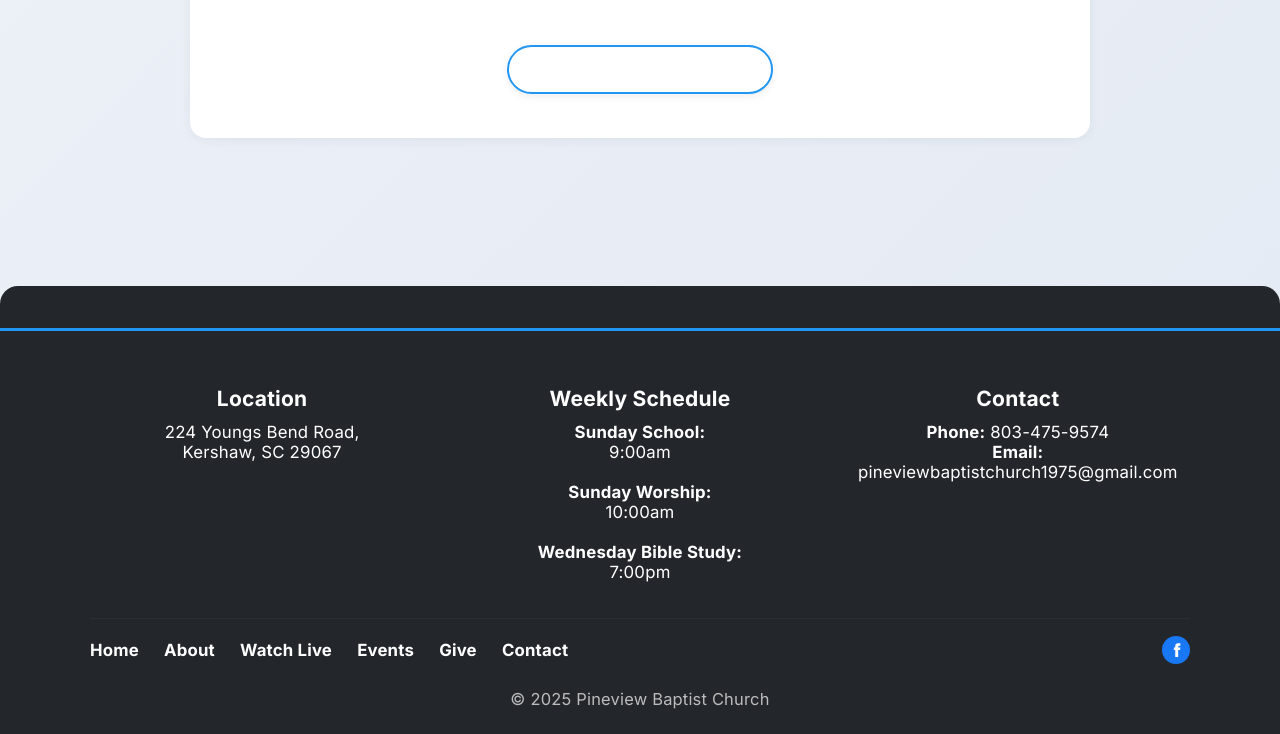
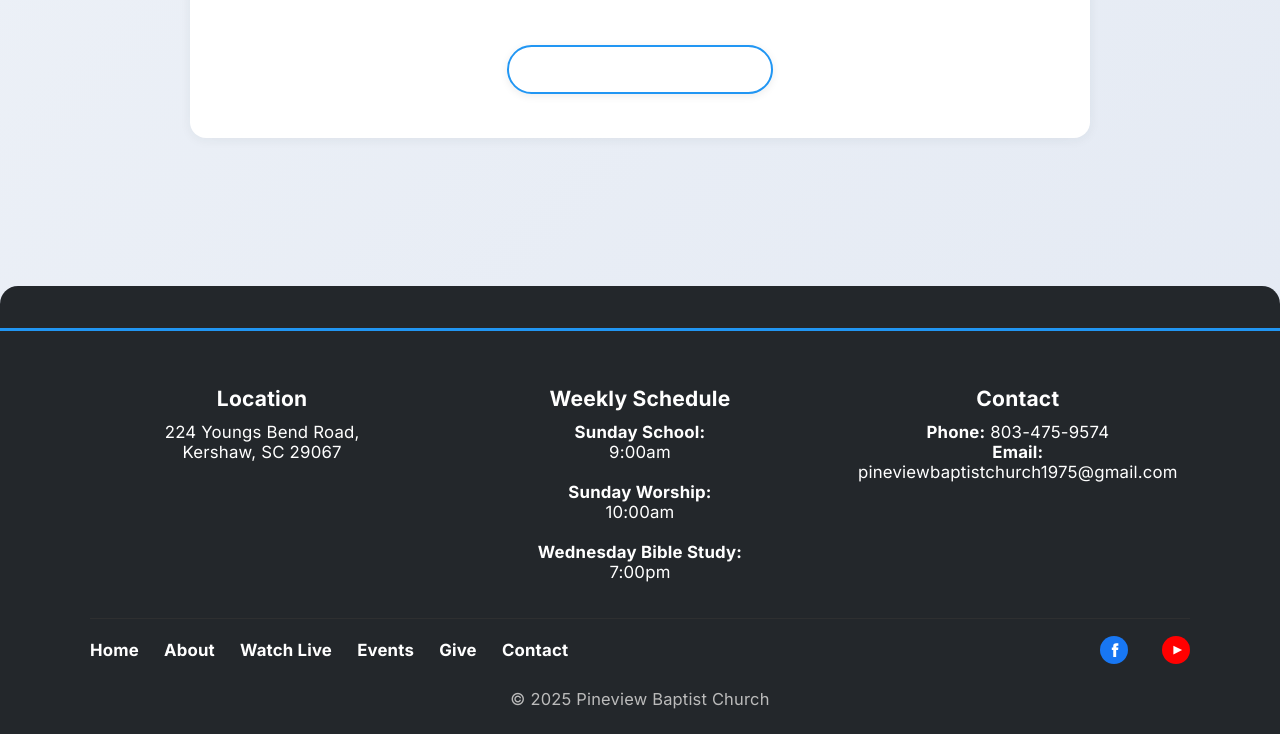
Before and after one commit to gbcoates/pineview-baptist, a plain HTML site: page index.html in a window 1280 px wide. Shown: the part 2975-3709 px from the top of the page. Drawn offline with Linux system fonts and the light colour scheme; no server answers.

Commit message:
added social network info

```diff
--- a/index.html
+++ b/index.html
@@ -110,7 +110,7 @@
 
     <section id="livestream">
       <h2>Livestream</h2>
-      <p>Watch our services live—right here or on our <a href="https://www.youtube.com/@PineviewBaptistKershaw" target="_blank" rel="noopener" aria-label="YouTube" style="display:inline-block; vertical-align:middle; margin-left:0.3em;">
+      <p>Watch our services live—right here, on Facebook, or on our <a href="https://www.youtube.com/@PineviewBaptistKershaw" target="_blank" rel="noopener" aria-label="YouTube" style="display:inline-block; vertical-align:middle; margin-left:0.3em;">
         <svg width="22" height="22" viewBox="0 0 32 32" fill="none" xmlns="http://www.w3.org/2000/svg" style="vertical-align:middle;">
           <circle cx="16" cy="16" r="16" fill="#FF0000"/>
           <polygon points="13,11 23,16 13,21" fill="#fff"/>
@@ -189,12 +189,24 @@
         <a href="#contact">Contact</a>
       </nav>
       <div class="footer-social">
-        <a href="https://www.facebook.com/pineview.baptist.1" target="_blank" rel="noopener" aria-label="Facebook">
-          <svg width="28" height="28" viewBox="0 0 32 32" fill="none" xmlns="http://www.w3.org/2000/svg" style="vertical-align:middle;">
-            <circle cx="16" cy="16" r="16" fill="#1877F3"/>
-            <path d="M21.5 16.01h-3.01v8h-3.34v-8h-1.67v-2.83h1.67v-1.67c0-2.01 1.01-3.17 3.34-3.17h2.5v2.83h-1.5c-0.5 0-0.84 0.34-0.84 0.84v1.17h2.34l-0.33 2.83z" fill="#fff"/>
-          </svg>
-        </a>
+        <div class="footer-social">
+          <!-- Facebook -->
+          <a href="https://www.facebook.com/pineview.baptist.1" target="_blank" rel="noopener" aria-label="Facebook">
+            <svg width="28" height="28" viewBox="0 0 32 32" fill="none" xmlns="http://www.w3.org/2000/svg">
+              <circle cx="16" cy="16" r="16" fill="#1877F3"/>
+              <path d="M21.5 16.01h-3.01v8h-3.34v-8h-1.67v-2.83h1.67v-1.67c0-2.01 1.01-3.17 3.34-3.17h2.5v2.83h-1.5c-0.5 0-0.84 0.34-0.84 0.84v1.17h2.34l-0.33 2.83z" fill="#fff"/>
+            </svg>
+          </a>
+
+          <!-- YouTube -->
+          <a href="https://www.youtube.com/@PineviewBaptistKershaw" target="_blank" rel="noopener" aria-label="YouTube" style="margin-left: 1em;">
+            <svg width="28" height="28" viewBox="0 0 32 32" fill="none" xmlns="http://www.w3.org/2000/svg">
+              <circle cx="16" cy="16" r="16" fill="#FF0000"/>
+              <polygon points="13,11 23,16 13,21" fill="#fff"/>
+            </svg>
+          </a>
+        </div>
+
       </div>
     </div>
     <div class="footer-copyright">
```
